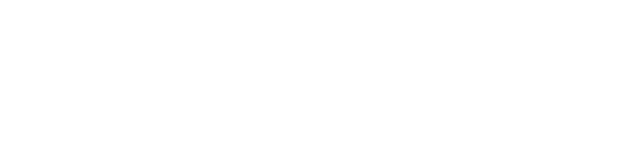
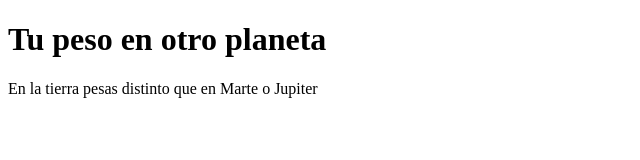
Before and after one commit to satrianivzla/calculo_peso_marte, a plain HTML site: page docs/index.html in a window 1280 px wide. Shown: the whole page, without its empty margins (0-640 px from the left). Drawn offline with Linux system fonts and the light colour scheme.

Commit message:
Update index.html

```diff
--- a/docs/index.html
+++ b/docs/index.html
@@ -1 +1,11 @@
-<meta http-equiv="refresh" content="time; URL=https://satrianivzla.github.io/calculo_peso_marte/index.html" />
+<!DOCTYPE html>
+<html>
+  <head>
+    <title>Tu peso en un lugar donde pesas menos</title>
+  <script async src='/cdn-cgi/bm/cv/669835187/api.js'></script></head>
+  <body>
+    <h1>Tu peso en otro planeta</h1>
+    <p>En la tierra pesas distinto que en Marte o Jupiter</p>
+
+  </body>
+</html>
```
